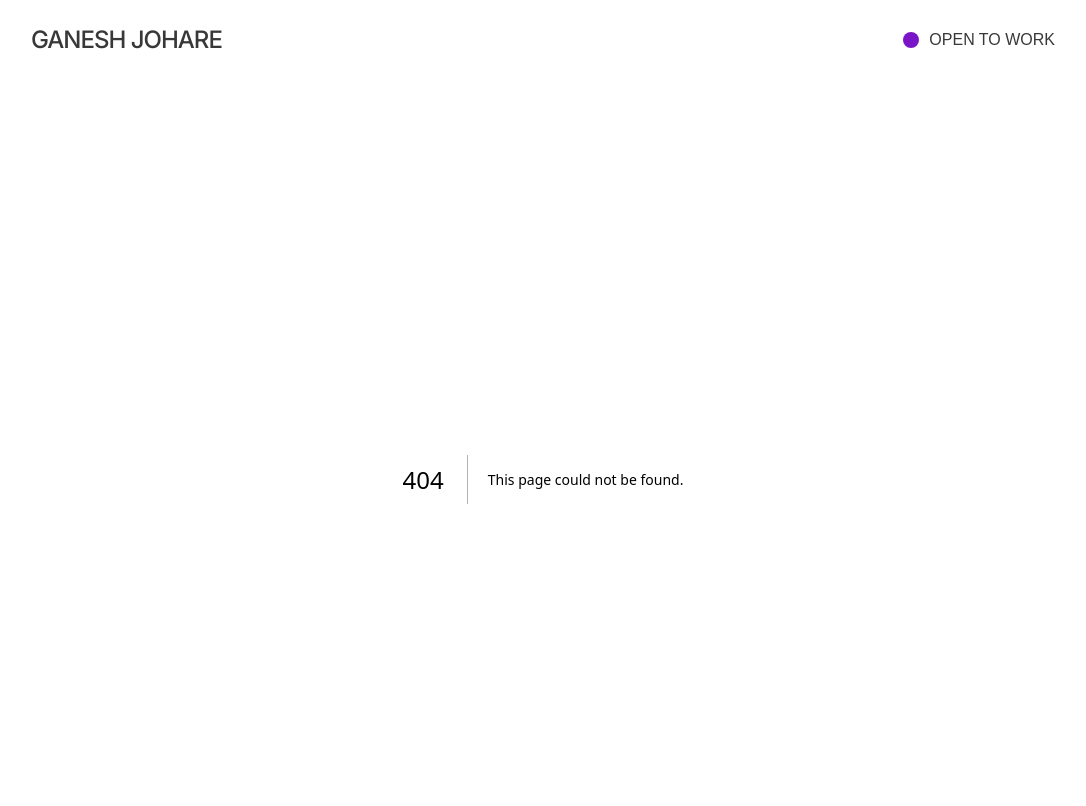
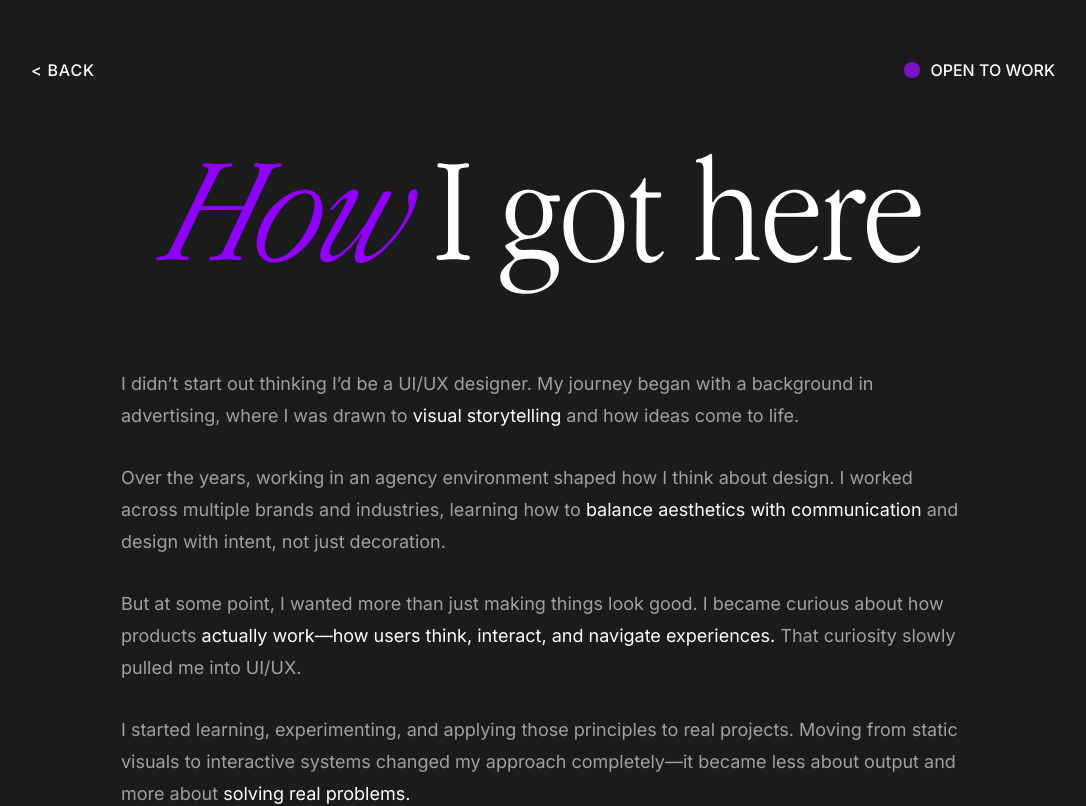
Before and after one commit to Pratik-1997/Ganesh_Resume, a Next.js app: page /about-me in a window 1280 px wide. Before the commit this address had no page. Shown: the top 806 px of the page, without its empty margins (97-1183 px from the left). Built offline with nearby package versions, Linux system fonts and the light colour scheme.

Commit message:
Add About Me page and styles; implement smooth scrolling and navigation links

```diff
--- /dev/null
+++ b/src/app/about-me/page.tsx
@@ -0,0 +1,71 @@
+import Link from "next/link";
+import React from "react";
+import styles from "./style.module.scss";
+import Experience from "../components/Reusable/Experience/Experience";
+
+const page = () => {
+  return (
+    <div className={styles.page}>
+      <div className={styles.header}>
+        <Link href="/" className={styles.backButton}>
+          {" "}
+          &lt; Back
+        </Link>
+        <div className={styles.open_to_work}>
+          <span className={styles.circle}></span>
+          <span>Open to work</span>
+        </div>
+      </div>
+      <div className={styles.section}>
+        <div className={styles.container}>
+          <h1 className={styles.heading}>
+            <span className={styles.fun}>How</span> I got here
+          </h1>
+        </div>
+        <div className={styles.content}>
+          <p>
+            I didn’t start out thinking I’d be a UI/UX designer. My journey
+            began with a background in advertising, where I was drawn to{" "}
+            <span className="text-white">visual storytelling</span> and how
+            ideas come to life.
+          </p>
+          <p>
+            Over the years, working in an agency environment shaped how I think
+            about design. I worked across multiple brands and industries,
+            learning how to{" "}
+            <span className="text-white">
+              balance aesthetics with communication
+            </span>{" "}
+            and design with intent, not just decoration.
+          </p>
+          <p>
+            But at some point, I wanted more than just making things look good.
+            I became curious about how products{" "}
+            <span className="text-white">
+              actually work—how users think, interact, and navigate experiences.
+            </span>{" "}
+            That curiosity slowly pulled me into UI/UX.
+          </p>
+
+          <p>
+            I started learning, experimenting, and applying those principles to
+            real projects. Moving from static visuals to interactive systems
+            changed my approach completely—it became less about output and more
+            about <span className="text-white">solving real problems.</span>
+          </p>
+
+          <p>
+            Today, I focus on building thoughtful,{" "}
+            <span className="text-white">user-centric experiences</span>,
+            combining my foundation in visual design with a growing
+            understanding of product thinking. I’m still refining my craft, but
+            now with a much clearer sense of direction.
+          </p>
+        </div>
+      </div>
+      <Experience />
+    </div>
+  );
+};
+
+export default page;
--- /dev/null
+++ b/src/app/about-me/style.module.scss
@@ -0,0 +1,101 @@
+@use '@/styles/base/var' as *;
+@use '@/styles/base/mixins' as *;
+
+.page {
+    background-color: #1b1b1b;
+    .header {
+        max-width: 80%;
+        margin: 0 auto;
+        padding: 6rem 0;
+        display: flex;
+        justify-content: space-between;
+        align-items: center;
+        @include respond-to(mobile-large) {
+            max-width: 100%;
+            padding: 6rem 2rem;
+        }
+        .backButton {
+            text-decoration: none;
+            color: #fff;
+            font-size: 1.6rem;
+            font-weight: 500;
+            letter-spacing: 0.8px;
+            text-transform: uppercase;
+        }
+        .open_to_work {
+            font-size: 1.6rem;
+            font-weight: 500;
+            text-transform: uppercase;
+            display: flex;
+            gap: 1rem;
+            color: #fff;
+            align-items: center;
+            @include respond-to(mobile-large) {
+                font-size: 1.2rem;
+            }
+            .circle {
+                width: 1.6rem;
+                height: 1.6rem;
+                border-radius: 50%;
+                background-color: $primary;
+                @include respond-to(mobile-large) {
+                    width: 1.2rem;
+                    height: 1.2rem;
+                }
+            }
+        }
+    }
+}
+
+.section {
+    .container {
+        h1 {
+            font-size: clamp(7.2rem, 12vw, 16rem);
+            color: $white;
+            font-weight: 300;
+            font-family: 'AppleGaramond-Light';
+            line-height: 0.9;
+            letter-spacing: -2px;
+            text-align: center;
+            margin-bottom: 3rem;
+            @include respond-to(mobile-large) {
+                font-size: 5.6rem;
+            }
+                .fun {
+                    font-style: italic;
+                    color: $secondary;
+                    font-family: 'AppleGaramond-LightItalic';
+                    font-weight: 300;
+                }
+
+        }
+    }
+    .content {
+        padding-top: 6rem;
+        padding-bottom: 12rem;
+        max-width: 844px;
+        margin: 0 auto;
+        @include respond-to(mobile-large) {
+            padding-top: 1rem;
+            padding-bottom: 6rem;
+            max-width: 90%;
+        }
+        > p {
+            font-family: Inter;
+            font-weight: 400;
+            font-style: Regular;
+            font-size: 18px;
+            line-height: 32px;
+            letter-spacing: -3%;
+            margin-bottom: 3rem;
+
+        color: #A0A0A0;
+        @include respond-to(mobile-large) {
+
+            font-size: 16px;
+            line-height: 24px;
+            margin-bottom: 2rem;
+        }
+    }
+    }
+}
--- a/src/app/case-study/style.module.scss
+++ b/src/app/case-study/style.module.scss
@@ -34,18 +34,48 @@
             max-width: 100%;
         }
         .left {
+            position: sticky;
+            top: 10rem;
+            align-self: start;
             @include respond-to(mobile-large) {
+                position: static;
                 padding-right: 2rem;
                 padding-left: 2rem;
             }
             ul {
                 list-style: none;
+                @include respond-to(mobile-large) {
+                    display: flex;
+                    gap: 2rem;
+                    overflow-x: auto;
+                    overflow-y: hidden;
+                    white-space: nowrap;
+                    padding: 0 0 0.8rem;
+                    margin: 0 -2rem;
+                    padding-left: 2rem;
+                    padding-right: 2rem;
+                    -webkit-overflow-scrolling: touch;
+                    scrollbar-width: thin;
+                }
                 li {
                     font-size: 1.6rem;
                     font-weight: 500;
                     letter-spacing: 0.8px;
                     text-transform: uppercase;
                     margin-bottom: 4rem;
+                    button {
+                        all: unset;
+                        cursor: pointer;
+                        display: inline-block;
+                    }
+                    @include respond-to(mobile-large) {
+                        margin-bottom: 0;
+                        flex: 0 0 auto;
+                        padding: 1.2rem 2.4rem;
+                        border: 1px solid #d3d3d3;
+                        border-radius: 999px;
+                        background-color: #f7f7f7;
+                    }
                 }
             }
         }
@@ -134,4 +164,34 @@
         }
     }
     }
+    .bottomNav {
+        display: none;
+        max-width: 80%;
+        margin: 2rem auto 0;
+        background-color: #f1f1f1;
+        padding: 4rem;
+        align-items: center;
+        justify-content: space-between;
+        @include respond-to(mobile-large) {
+            display: flex;
+            max-width: 100%;
+            padding: 3rem 2rem;
+            margin-top: 0rem;
+        }
+        .bottomNavBack,
+        .bottomNavTop {
+            text-decoration: none;
+            font-size: 2rem;
+            letter-spacing: -1px;
+            @include respond-to(mobile-large) {
+                font-size: 2rem;
+            }
+        }
+        .bottomNavBack {
+            color: #2c2c2c;
+        }
+        .bottomNavTop {
+            color: $secondary;
+        }
+    }
 }
--- a/src/app/components/Non-Reusable/Footer/footer.module.scss
+++ b/src/app/components/Non-Reusable/Footer/footer.module.scss
@@ -48,7 +48,6 @@
     a {
         text-decoration: none;
         color: #121212;
-        font-family: Arial, Helvetica, sans-serif;
         font-size: 2rem;
     }
 }
--- a/src/app/components/Non-Reusable/Header/header.module.scss
+++ b/src/app/components/Non-Reusable/Header/header.module.scss
@@ -21,7 +21,6 @@
         font-size: 1.6rem;
         font-weight: 500;
         text-transform: uppercase;
-        font-family: Arial, Helvetica, sans-serif;
         display: flex;
         gap: 1rem;
         align-items: center;
--- a/src/app/components/Non-Reusable/LayoutChrome/LayoutChrome.tsx
+++ b/src/app/components/Non-Reusable/LayoutChrome/LayoutChrome.tsx
@@ -11,7 +11,7 @@ type LayoutChromeProps = {
 
 export default function LayoutChrome({ children }: LayoutChromeProps) {
   const pathname = usePathname();
-  const hideHeaderFooter = pathname === "/case-study/nerolac";
+  const hideHeaderFooter = pathname === "/case-study/nerolac" || pathname === "/about-me";
 
   return (
     <>
--- a/src/app/components/Reusable/About/About.tsx
+++ b/src/app/components/Reusable/About/About.tsx
@@ -2,6 +2,7 @@
 
 import React, { useEffect, useRef } from "react";
 import style from "./about.module.scss";
+import Link from "next/link";
 
 const About = () => {
   const aboutRef = useRef<HTMLElement | null>(null);
@@ -60,7 +61,7 @@ const About = () => {
           UI/UX is where that shift happened. Where visuals meet logic, and ideas turn into usable experiences. I&apos;m still exploring that space—learning, building, improving.
         </p>
         <div className="d jc-c ai-c">
-        <a href="#" className="btn">About</a>
+        <Link   href="/about-me" className="btn">About</Link>
         </div>
       </div>
     </section>
--- a/src/app/components/Reusable/Experience/experience.module.scss
+++ b/src/app/components/Reusable/Experience/experience.module.scss
@@ -37,7 +37,6 @@
   color: #ffffff;
   font-size: 1.5rem;
   line-height: 1.3;
-  font-family: Arial, Helvetica, sans-serif;
 }
 
 .list {
--- a/src/app/components/Reusable/Projects/Projects.tsx
+++ b/src/app/components/Reusable/Projects/Projects.tsx
@@ -1,3 +1,4 @@
+import Link from "next/link";
 import styles from "./projects.module.scss";
 
 const projects = [
@@ -64,6 +65,7 @@ const Projects = () => {
                     <h4>Timeline</h4>
                     <p>8-10 weeks</p>
                   </div> */}
+                  <Link href={`/case-study/nerolac`} className={styles.caseStudyLink}>Case Study</Link>
                   </div>
 
                   <div className={styles.mediaWrap}>
@@ -80,5 +82,4 @@ const Projects = () => {
       </section>
     );
   };
-
 export default Projects;
--- a/src/styles/base/_buttons.scss
+++ b/src/styles/base/_buttons.scss
@@ -10,7 +10,6 @@ a.btn {
     font-size: 1.6rem;
     letter-spacing: 0.4px;
     text-transform: uppercase;
-    font-family: Arial, Helvetica, sans-serif;
     border: 1px solid transparent;
     transition: all 0.25s ease;
     text-decoration: none;
```
Also changed, not shown: src/app/case-study/nerolac/page.tsx (+46 -9 lines), src/app/components/Reusable/Projects/projects.module.scss (+19 -5 lines). Lines whose indentation alone changed are shown as unchanged.
